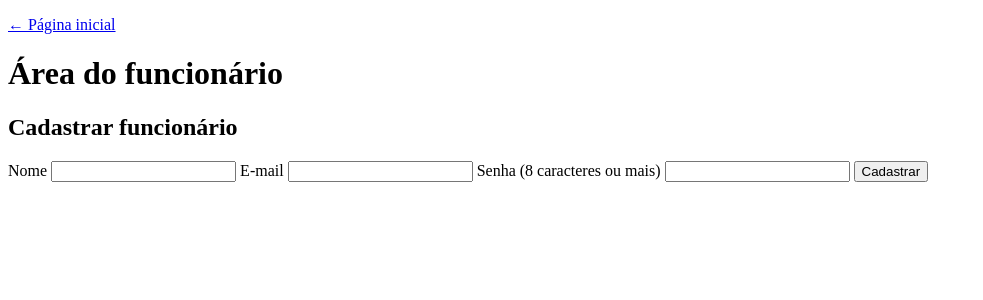
After one commit to Dandastico/mini-loja, a PHP site: page /funcionario.php in a window 1280 px wide. The commit adds this page. Shown: the top 300 px of the page, without its empty margins (0-983 px from the left). Run offline with PHP 8.4, Linux system fonts and the light colour scheme.

Commit message:
Aula 16 · Versão 1: cadastro do funcionário
Tabela funcionarios (email UNIQUE) em banco.php, com inserirFuncionario() e
buscarFuncionario(). Novos funcionario.php (controle) e tela-funcionario.php
(visão): valida nome, e-mail, senha de 8+ e e-mail repetido; grava com
password_hash. index.html ganha o link da área do funcionário.

Co-Authored-By: Claude Opus 5.5 <noreply@anthropic.com>

```diff
--- a/banco.php
+++ b/banco.php
@@ -15,11 +15,19 @@ function conectar(): PDO
         preco REAL NOT NULL
     )');
 
-    // NOVO: a coluna da foto. A tabela já existia? O ALTER TABLE acrescenta a coluna, uma vez só
+    // a coluna da foto (aula 14). A tabela já existia? O ALTER TABLE acrescenta a coluna, uma vez só
     $colunas = $pdo->query('PRAGMA table_info(produtos)')->fetchAll(PDO::FETCH_COLUMN, 1);
     if (!in_array('imagem', $colunas)) {
         $pdo->exec('ALTER TABLE produtos ADD COLUMN imagem TEXT');
     }
+
+    // NOVO: a tabela dos funcionários. A senha nunca entra pura: entra o "hash" dela
+    $pdo->exec('CREATE TABLE IF NOT EXISTS funcionarios (
+        id INTEGER PRIMARY KEY AUTOINCREMENT,
+        nome TEXT NOT NULL,
+        email TEXT NOT NULL UNIQUE,
+        senha TEXT NOT NULL
+    )');
 
     // banco vazio? entram três produtos de exemplo, para a lista não começar em branco
     $total = $pdo->query('SELECT COUNT(*) FROM produtos')->fetchColumn();
@@ -72,3 +80,20 @@ function atualizarProduto(int $id, string $nome, float $preco, string $imagem):
     $stmt = $pdo->prepare('UPDATE produtos SET nome = :nome, preco = :preco, imagem = :imagem WHERE id = :id');
     $stmt->execute([':nome' => $nome, ':preco' => $preco, ':imagem' => $imagem, ':id' => $id]);
 }
+
+// NOVO: grava um funcionário; a senha já chega embaralhada (o hash)
+function inserirFuncionario(string $nome, string $email, string $hash): void
+{
+    $pdo = conectar();
+    $stmt = $pdo->prepare('INSERT INTO funcionarios (nome, email, senha) VALUES (:nome, :email, :senha)');
+    $stmt->execute([':nome' => $nome, ':email' => $email, ':senha' => $hash]);
+}
+
+// NOVO: procura o funcionário pelo e-mail (devolve null se não tem)
+function buscarFuncionario(string $email): ?array
+{
+    $pdo = conectar();
+    $stmt = $pdo->prepare('SELECT id, nome, email, senha FROM funcionarios WHERE email = :email');
+    $stmt->execute([':email' => $email]);
+    return $stmt->fetch(PDO::FETCH_ASSOC) ?: null;
+}
--- a/cadastro.php
+++ b/cadastro.php
@@ -3,7 +3,7 @@
 // Recebe o formulário, pede ao modelo (banco.php) e chama a visão (tela.php).
 require __DIR__ . '/banco.php';
 
-// NOVO: o vendedor confere a foto antes de pôr na vitrine.
+// o vendedor confere a foto antes de pôr na vitrine.
 // Devolve '' quando está tudo certo, ou a frase do problema.
 function conferirImagem(array $arquivo): string
 {
@@ -25,7 +25,7 @@ function conferirImagem(array $arquivo): string
     return '';
 }
 
-// NOVO: guarda a foto conferida com um nome inventado pelo sistema e devolve esse nome
+// guarda a foto conferida com um nome inventado pelo sistema e devolve esse nome
 function guardarImagem(array $arquivo): string
 {
     $extensoes = [IMAGETYPE_JPEG => 'jpg', IMAGETYPE_PNG => 'png', IMAGETYPE_WEBP => 'webp'];
@@ -41,7 +41,7 @@ function guardarImagem(array $arquivo): string
     return $nome;
 }
 
-// NOVO: tira uma foto da pasta uploads (basename impede sair da pasta)
+// tira uma foto da pasta uploads (basename impede sair da pasta)
 function apagarImagem(string $nome): void
 {
     $caminho = __DIR__ . '/uploads/' . basename($nome);
--- /dev/null
+++ b/funcionario.php
@@ -0,0 +1,31 @@
+<?php
+// funcionario.php: o CONTROLE da área do funcionário.
+// Recebe o cadastro, confere, pede ao modelo (banco.php) e chama a visão (tela-funcionario.php).
+require __DIR__ . '/banco.php';
+
+// começa sem aviso
+$erro = '';
+$aviso = '';
+
+// o formulário foi enviado? confere tudo antes de gravar
+if ($_SERVER['REQUEST_METHOD'] === 'POST') {
+    $nome = trim($_POST['nome'] ?? '');
+    $email = strtolower(trim($_POST['email'] ?? ''));
+    $senha = $_POST['senha'] ?? '';
+
+    if ($nome === '') {
+        $erro = 'Escreva o seu nome.';
+    } elseif (!filter_var($email, FILTER_VALIDATE_EMAIL)) {
+        $erro = 'Esse e-mail não parece um e-mail.';
+    } elseif (strlen($senha) < 8) {
+        $erro = 'A senha precisa de 8 caracteres ou mais.';
+    } elseif (buscarFuncionario($email)) {
+        $erro = 'Esse e-mail já tem cadastro.';
+    } else {
+        // password_hash embaralha a senha de um jeito que não tem volta
+        inserirFuncionario($nome, $email, password_hash($senha, PASSWORD_DEFAULT));
+        $aviso = 'Cadastro feito, ' . $nome . '! Na versão 2, você vai usar esse e-mail para entrar.';
+    }
+}
+
+require __DIR__ . '/tela-funcionario.php';
--- a/index.html
+++ b/index.html
@@ -11,6 +11,7 @@
 
   <ul>
     <li><a href="cadastro.php">Ver os produtos</a></li>
+    <li><a href="funcionario.php">Área do funcionário</a></li>
     <li><a href="teste.php">Testar o ambiente</a></li>
   </ul>
 </body>
--- /dev/null
+++ b/tela-funcionario.php
@@ -0,0 +1,34 @@
+<?php // tela-funcionario.php: a VISÃO da área do funcionário. Só o HTML ?>
+<!DOCTYPE html>
+<html lang="pt-br">
+<head>
+  <meta charset="UTF-8">
+  <title>Mini Loja · Funcionário</title>
+</head>
+<body>
+  <p><a href="index.html">← Página inicial</a></p>
+  <h1>Área do funcionário</h1>
+
+  <?php if ($erro): ?>
+    <p style="color: firebrick"><strong>Não deu:</strong> <?= htmlspecialchars($erro) ?></p>
+  <?php endif; ?>
+  <?php if ($aviso): ?>
+    <p style="color: green"><?= htmlspecialchars($aviso) ?></p>
+  <?php endif; ?>
+
+  <h2>Cadastrar funcionário</h2>
+  <form method="post" action="funcionario.php">
+    <label for="nome">Nome</label>
+    <input id="nome" name="nome" required value="<?= htmlspecialchars($nome ?? '') ?>">
+
+    <label for="email">E-mail</label>
+    <input id="email" name="email" type="email" required value="<?= htmlspecialchars($email ?? '') ?>">
+
+    <!-- type="password" esconde o que a pessoa digita -->
+    <label for="senha">Senha (8 caracteres ou mais)</label>
+    <input id="senha" name="senha" type="password" minlength="8" required>
+
+    <button type="submit">Cadastrar</button>
+  </form>
+</body>
+</html>
--- a/tela.php
+++ b/tela.php
@@ -14,7 +14,7 @@
   <?php if ($erro): ?>
     <p style="color: firebrick"><strong>Foto recusada:</strong> <?= htmlspecialchars($erro) ?></p>
   <?php endif; ?>
-  <!-- NOVO: sem o enctype, o arquivo não viaja (chega só o nome dele) -->
+  <!-- sem o enctype, o arquivo não viaja (chega só o nome dele) -->
   <form method="post" action="cadastro.php" enctype="multipart/form-data">
     <!-- o id escondido diz ao controle qual produto editar (vazio = produto novo) -->
     <input type="hidden" name="id" value="<?= $produto['id'] ?? '' ?>">
```
